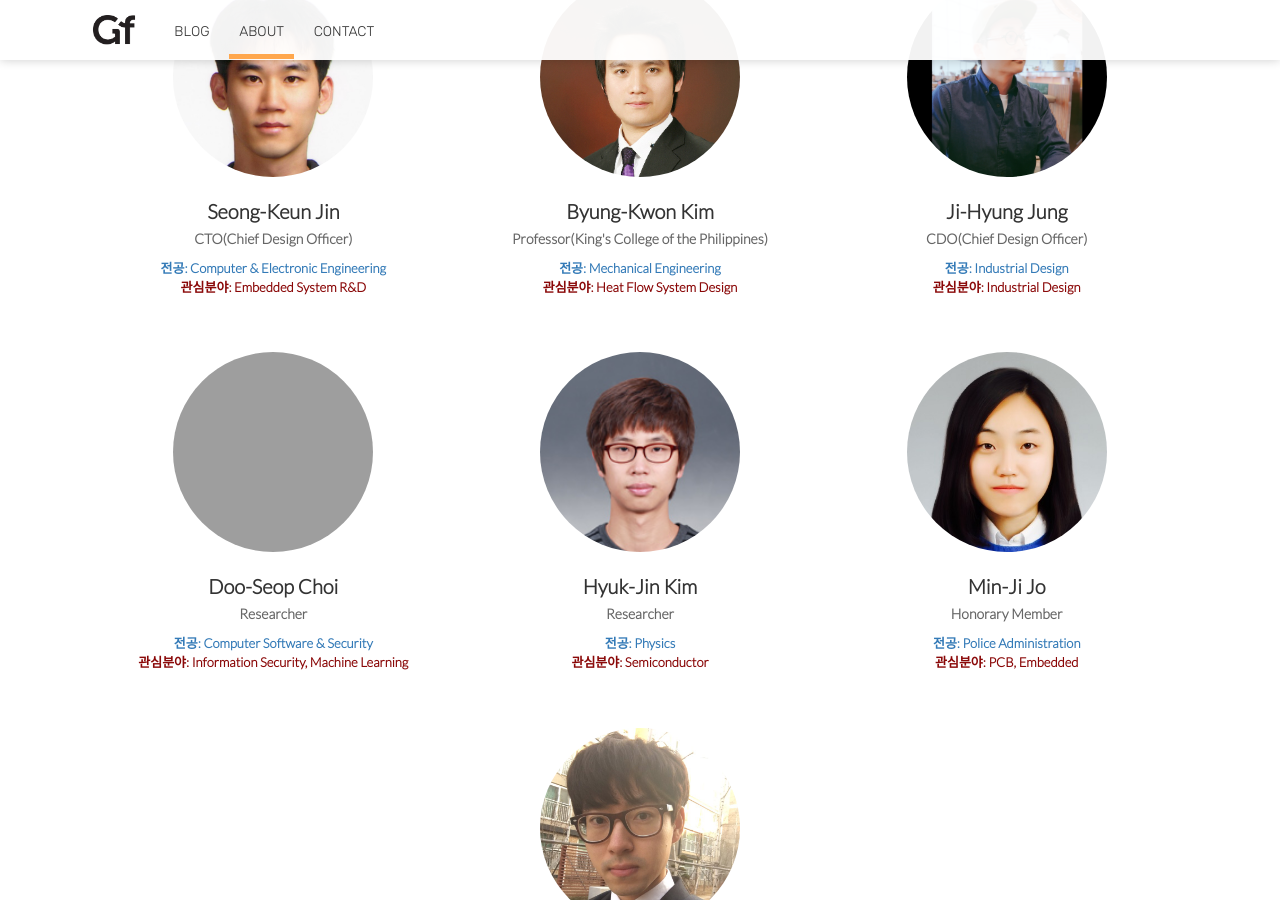
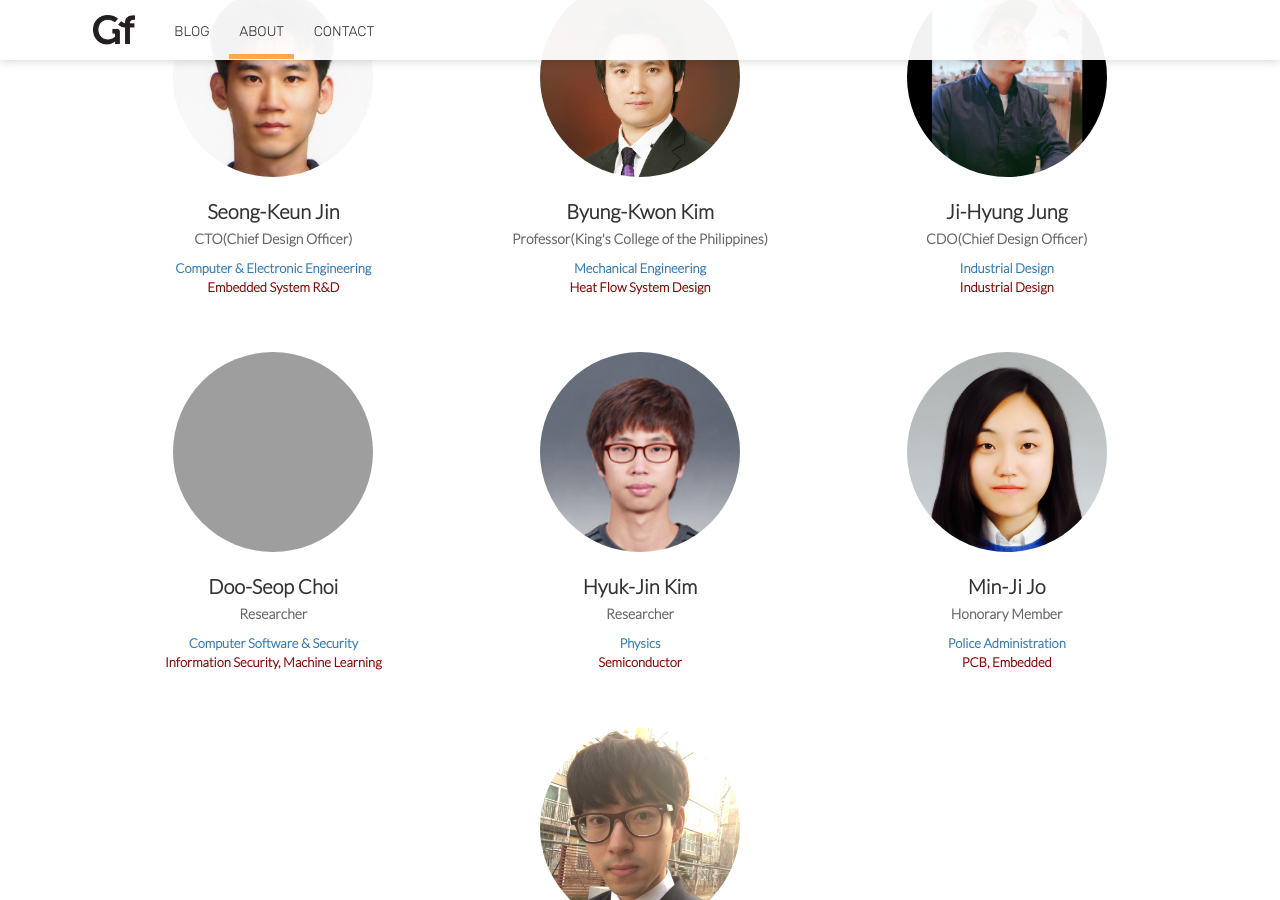
Before and after one commit to godsfingers/godsfingers.github.io, a Jekyll site: the page built from about.html, in a window 1280 px wide and 900 px high, scrolled down 1013 px. Built offline with Jekyll 4.4.1, drawn with Linux system fonts in a browser that asks for light colours; nearby versions of some CDN libraries; some of the changed text lies outside the part shown; grey boxes are pictures that could not be loaded.

Commit message:
about.html 수정

```diff
--- a/about.html
+++ b/about.html
@@ -24,8 +24,8 @@
 					<!-- <div class="name"><a target="_blank" href="https://twitter.com/{{ person.twitter_username }}">{{ person.name }}</a></div> -->
 					<div class="name">{{ person.name }}</div>
 					<div class="position">{{ person.position }}</div>
-					<div class="major" >전공: {{ person.major }}</div>
-					<div class="blurb" style='line-height:80%'>관심분야: {{ person.blurb }}</div>
+					<div class="major" >{{ person.major }}</div>
+					<div class="blurb" style='line-height:80%'>{{ person.blurb }}</div>
 				</li>
 			{% endfor %}
 		</ul>
```
